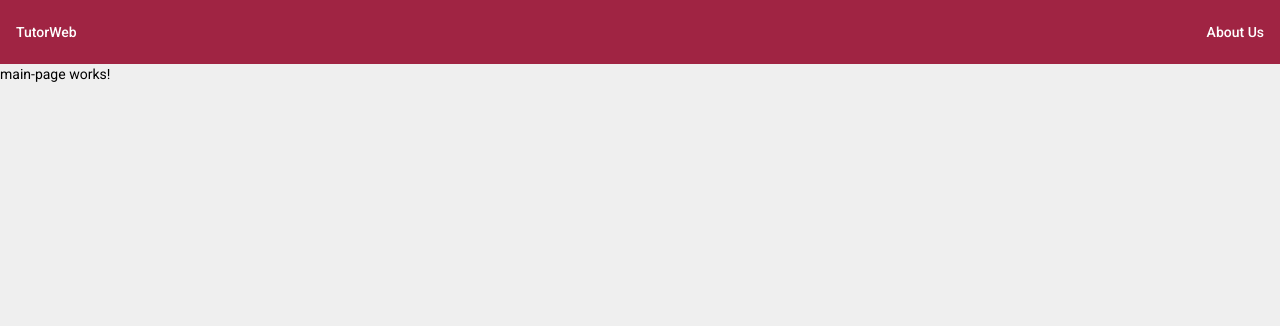
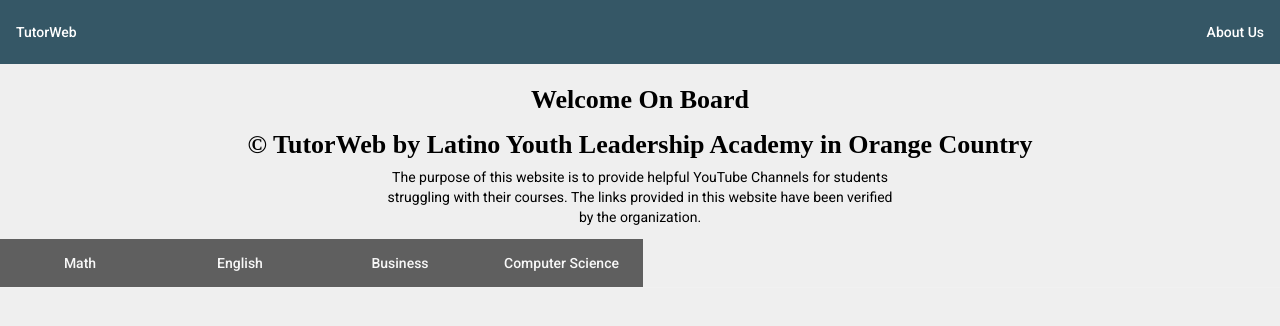
Before and after one commit to davidr27/TutorWebsite, an Angular app in the folder tutorWeb/: page /mainPage in a window 1280 px wide. Shown: the top 326 px of the page. Built offline with nearby package versions, Linux system fonts and the light colour scheme.

Commit message:
NAV BAR created

```diff
--- a/tutorWeb/src/app/app.component.css
+++ b/tutorWeb/src/app/app.component.css
@@ -8,5 +8,5 @@
 }
 
 .mat-toolbar{
-  background: #a02443;
+  background: #355766;
 }
--- a/tutorWeb/src/app/app.module.ts
+++ b/tutorWeb/src/app/app.module.ts
@@ -7,6 +7,7 @@
 
 import { BrowserAnimationsModule } from '@angular/platform-browser/animations';
 import { MatToolbarModule} from "@angular/material/toolbar";
+import { MatTabsModule} from "@angular/material/tabs";
 import { MatButtonModule} from "@angular/material/button";
 import { MatIconModule} from "@angular/material/icon";
 import { MatDividerModule} from "@angular/material/divider";
@@ -27,7 +28,8 @@
     MatButtonModule,
     MatIconModule,
     MatDividerModule,
-    MatListModule
+    MatListModule,
+    MatTabsModule
   ],
   providers: [],
   bootstrap: [AppComponent]
--- a/tutorWeb/src/app/main-page/main-page.component.css
+++ b/tutorWeb/src/app/main-page/main-page.component.css
@@ -0,0 +1,22 @@
+.center{
+  margin-left: auto;
+  margin-right: auto;
+  display: block;
+}
+
+.title-align{
+  font-family: "Times New Roman";
+  font-weight: bold;
+  font-size: 26px;
+  margin-top: 2%;
+  text-align: center;
+}
+
+.center-align{
+  width: 40%;
+  text-align: center;
+}
+
+.mat-tab-link{
+  background: black;
+}
--- a/tutorWeb/src/app/main-page/main-page.component.html
+++ b/tutorWeb/src/app/main-page/main-page.component.html
@@ -1 +1,13 @@
-<p>main-page works!</p>
+<p class="center title-align">Welcome On Board</p>
+
+<p class="center title-align"> &copy; TutorWeb by Latino Youth Leadership Academy in Orange Country</p>
+
+<p class="center center-align"> The purpose of this website is to provide helpful YouTube Channels for students
+struggling with their courses. The links provided in this website have been verified by the organization.</p>
+
+
+<nav mat-tab-nav-bar >
+  <a mat-tab-link *ngFor="let option of options" >
+    {{option}}
+  </a>
+</nav>
--- a/tutorWeb/src/app/main-page/main-page.component.ts
+++ b/tutorWeb/src/app/main-page/main-page.component.ts
@@ -1,4 +1,5 @@
 import { Component, OnInit } from '@angular/core';
+
 
 @Component({
   selector: 'app-main-page',
@@ -7,6 +8,8 @@
 })
 export class MainPageComponent implements OnInit {
 
+  options = ['Math', 'English', 'Business', 'Computer Science']
+
   constructor() { }
 
   ngOnInit(): void {
```
Also changed, not shown: tutorWeb/src/app/about-us/about-us.component.css (line endings or trailing spaces).
